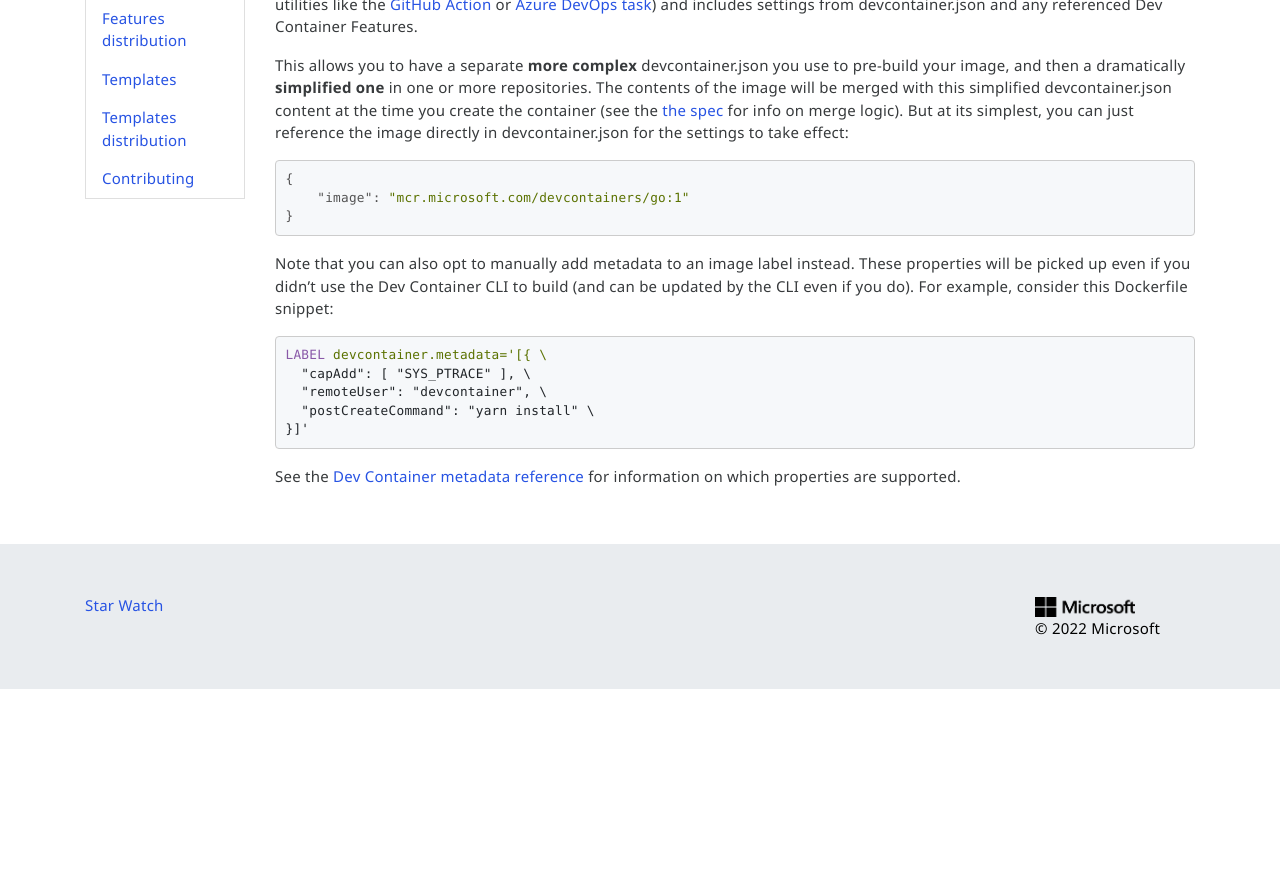
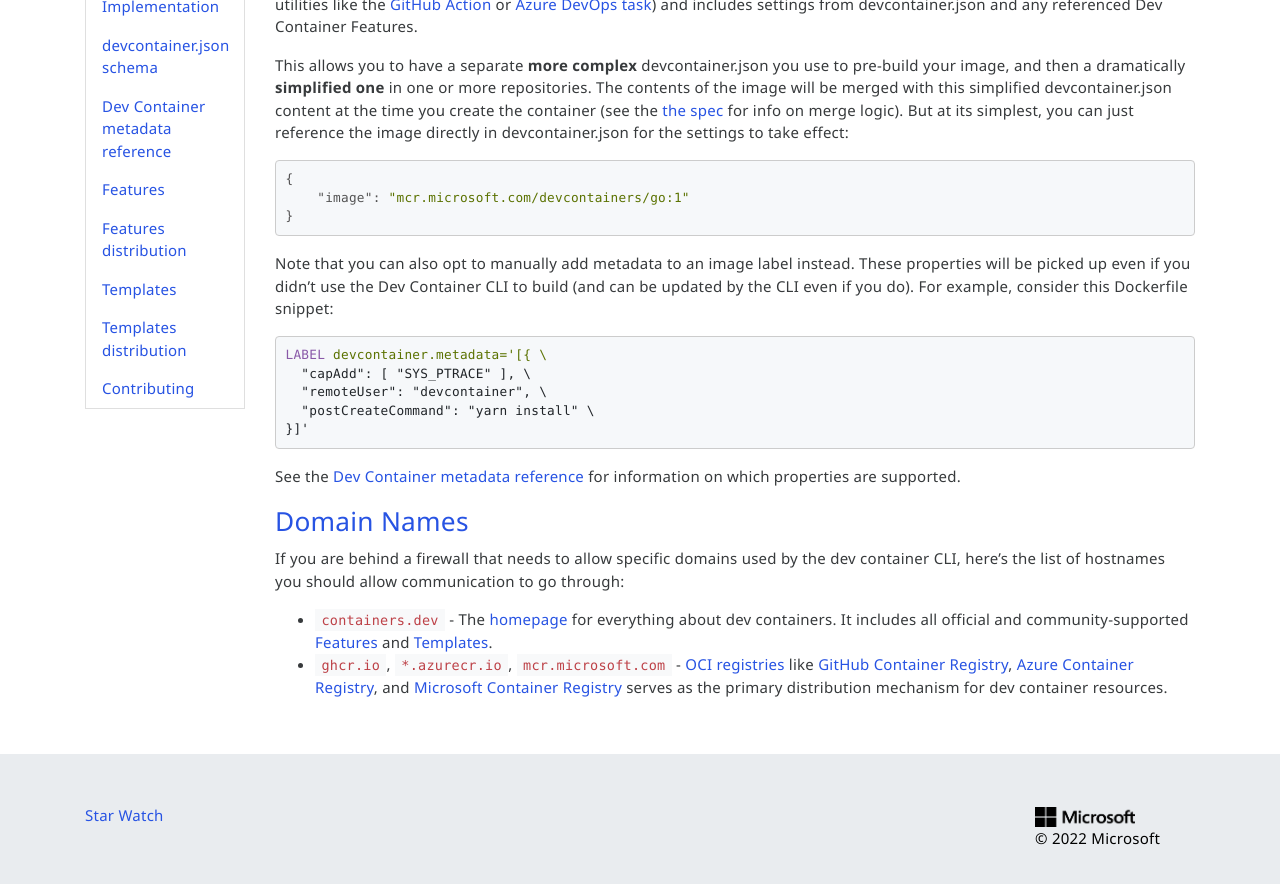
Before and after one commit to devcontainers/devcontainers.github.io, a Jekyll site: the page built from _implementors/reference.md, in a window 1280 px wide and 900 px high, scrolled down 2705 px. Shown: the top 884 px of the window. Built offline with Jekyll 4.4.1, drawn with Linux system fonts in a browser that asks for light colours; nearby versions of some CDN libraries; comment, search, counter and statistics services are not loaded; before the commit the page ends 3394 px from its top, so only the background shows below that.

Commit message:
Add domain name section (#223)
* Add domain section

* Add descriptions, registries

* Add acr

---------

Co-authored-by: bamurtaugh <brmurtau@microsoft.com>

````diff
--- a/_implementors/reference.md
+++ b/_implementors/reference.md
@@ -135,3 +135,10 @@
 ```
 
 See the [Dev Container metadata reference](../json_reference) for information on which properties are supported.
+
+### <a href="#domainnames" name="domainnames" class="anchor"> Domain Names </a>
+
+If you are behind a firewall that needs to allow specific domains used by the dev container CLI, here's the list of hostnames you should allow communication to go through:
+
+* `containers.dev` - The [homepage](https://containers.dev/) for everything about dev containers. It includes all official and community-supported [Features](https://containers.dev/features) and [Templates](https://containers.dev/templates).
+* `ghcr.io`, `*.azurecr.io`, `mcr.microsoft.com` - [OCI registries](https://containers.dev/implementors/features-distribution/#oci-registry) like [GitHub Container Registry](https://docs.github.com/en/packages/working-with-a-github-packages-registry/working-with-the-container-registry), [Azure Container Registry](azure.microsoft.com/en-us/products/container-registry), and [Microsoft Container Registry](https://mcr.microsoft.com/en-us/catalog?search=dev%20container) serves as the primary distribution mechanism for dev container resources.
````
